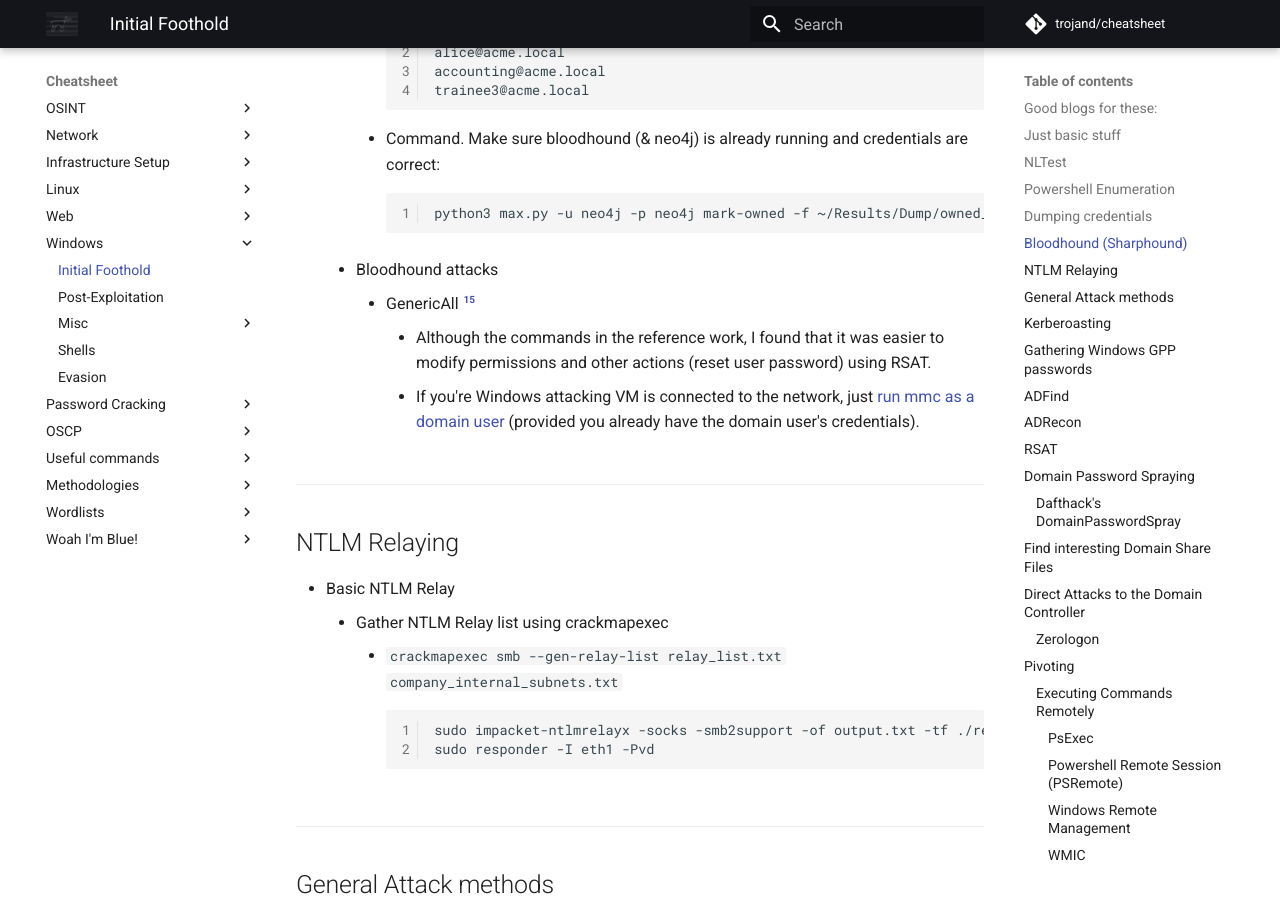
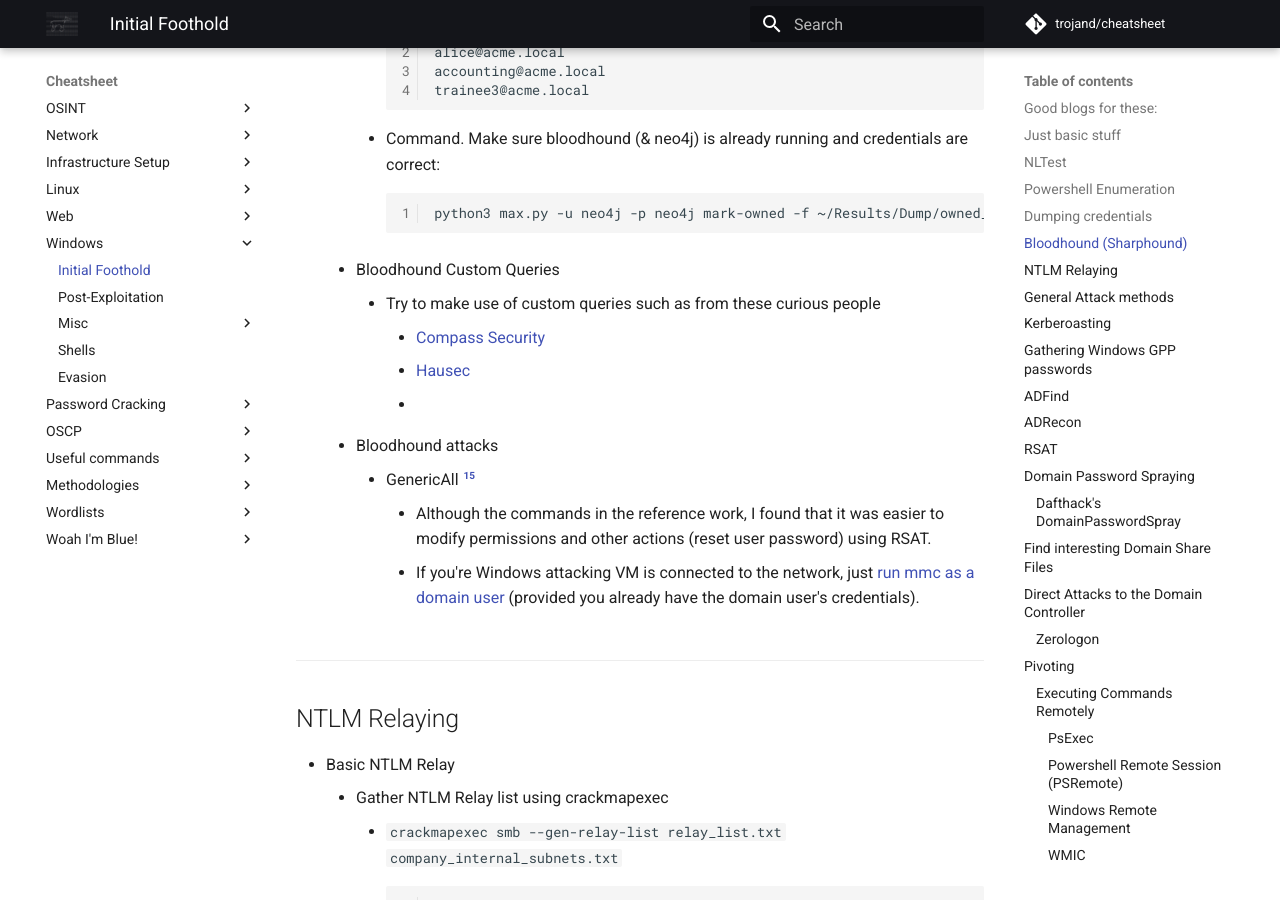
Before and after one commit to trojand/cheatsheet, an MkDocs documentation site: the page built from docs/Windows/Initial_Foothold.md, in a window 1280 px wide and 900 px high, scrolled down 2376 px. Built offline with MkDocs 1.6.1 and Material for MkDocs 9.7.7, drawn with Linux system fonts in a browser that asks for light colours; comment, search, counter and statistics services are not loaded.

Commit message:
Update Initial_Foothold.md
bh custom queries

````diff
--- a/docs/Windows/Initial_Foothold.md
+++ b/docs/Windows/Initial_Foothold.md
@@ -96,6 +96,11 @@ sudo docker run -v ${PWD}:/bloodhound-data -it bloodhound
             ```
             python3 max.py -u neo4j -p neo4j mark-owned -f ~/Results/Dump/owned_users.txt --add-note "from secretsdump and weak passwords"
             ```
+    * Bloodhound Custom Queries
+        * Try to make use of custom queries such as from these curious people
+            * [Compass Security](https://github.com/CompassSecurity/BloodHoundQueries/blob/master/customqueries.json)
+            * [Hausec](https://github.com/hausec/Bloodhound-Custom-Queries/blob/master/customqueries.json)
+            *
     * Bloodhound attacks
         * GenericAll [^15]
             * Although the commands in the reference work, I found that it was easier to modify permissions and other actions (reset user password) using RSAT.
````
